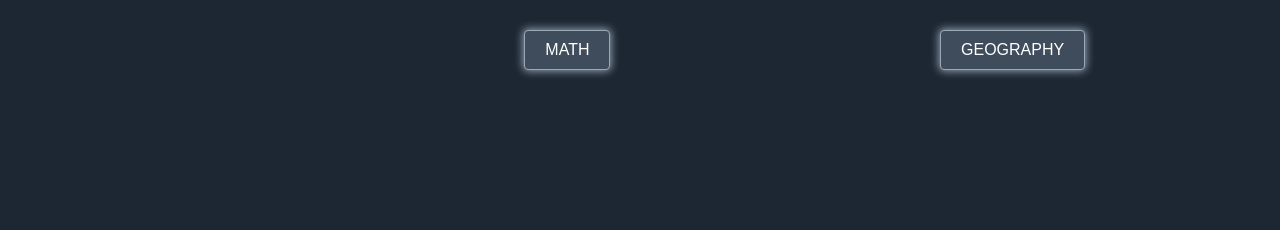
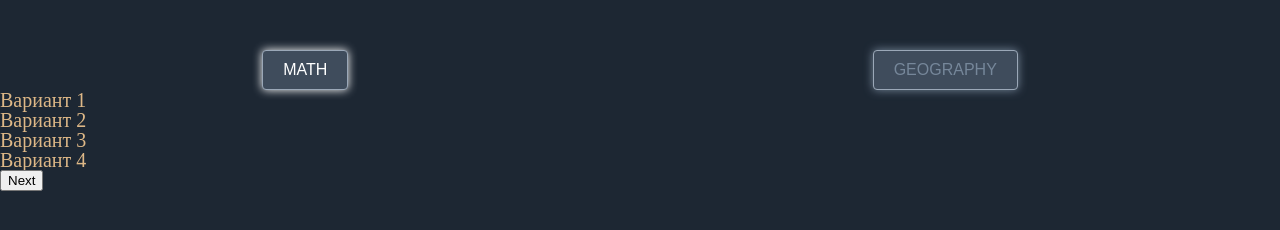
Before and after one commit to maximpypko/Quiz, a website: page index.html in a window 1280 px wide. Both pictures are taken after a click on the button "MATH". Drawn offline with nearby package versions, Linux system fonts and the light colour scheme.

Commit message:
delete method getRandomNumberArr,rename method getTopicName(getTopicQuestions), create method renderTopic

```diff
--- a/index.html
+++ b/index.html
@@ -15,10 +15,11 @@
 
 <body>
     <div class="container">
-        <nav class="topics">
+        <header class="topics">
             <button type="button" class="topics__item">Math</button>
             <button type="button" class="topics__item">Geography</button>
-        </nav>
+        </header>
+        <main class="questions"></main>
     </div>
 </body>
 
--- a/js/index.js
+++ b/js/index.js
@@ -1,37 +1,85 @@
 const questions = {
     math: [
         {
+            option1: 'Вариант 1',
+            option2: 'Вариант 2',
+            option3: 'Вариант 3',
+            option4: 'Вариант 4',
             question:'math1?',
-            option1: 'q1',
-            option2: 'qq1',
-            option3: 'qqq1',
-            option4: 'qqqq1',
             correctAnswer: 'qq1'
         },
         {
+            option1: 'Вариант 21',
+            option2: 'Вариант 22',
+            option3: 'Вариант 23',
+            option4: 'Вариант 24',
             question:'math2?',
-            option1: 'q2',
-            option2: 'qq2',
-            option3: 'qqq2',
-            option4: 'qqqq2',
             correctAnswer: 'qq2'
         },
         {
+            option1: 'Вариант 31',
+            option2: 'Вариант 32',
+            option3: 'Вариант 33',
+            option4: 'Вариант 34',
             question:'math3?',
-            option1: 'q3',
-            option2: 'qq3',
-            option3: 'qqq3',
-            option4: 'qqqq3',
+            correctAnswer: 'qqq3'
+        },
+        {
+            option1: 'Вариант 41',
+            option2: 'Вариант 42',
+            option3: 'Вариант 43',
+            option4: 'Вариант 44',
+            question:'math3?',
+            correctAnswer: 'qqq3'
+        },
+        {
+            option1: 'Вариант 51',
+            option2: 'Вариант 52',
+            option3: 'Вариант 53',
+            option4: 'Вариант 54',
+            question:'math3?',
+            correctAnswer: 'qqq3'
+        },
+        {
+            option1: 'Вариант 61',
+            option2: 'Вариант 62',
+            option3: 'Вариант 63',
+            option4: 'Вариант 64',
+            question:'math3?',
             correctAnswer: 'qqq3'
         },
     ],
     geography: [
         {
-            question:'geography?',
             option1: 'q',
             option2: 'qq',
             option3: 'qqq',
             option4: 'qqqq',
+            question:'geography?',
+            correctAnswer: 'qqqqqqqqqqq'
+        },
+        {
+            option1: 'q',
+            option2: 'qq',
+            option3: 'qqq',
+            option4: 'qqqq',
+            question:'geography?',
+            correctAnswer: 'qqqqqqqqqqq'
+        },
+        {
+            option1: 'q',
+            option2: 'qq',
+            option3: 'qqq',
+            option4: 'qqqq',
+            question:'geography?',
+            correctAnswer: 'qqqqqqqqqqq'
+        },
+        {
+            option1: 'q',
+            option2: 'qq',
+            option3: 'qqq',
+            option4: 'qqqq',
+            question:'geography?',
             correctAnswer: 'qqqqqqqqqqq'
         },
     ],
@@ -40,41 +88,55 @@ const questions = {
 class Quiz {
     $topicsContainer = document.querySelector('.topics')
 
+
     constructor(questions) {
         this.questions = questions;
-        this.getTopicName()
+        this.getTopicQuestions()
     }
 
-    getTopicName() {
+    getTopicQuestions() {
         this.$topicsContainer.addEventListener('click', e => {
-            const topicName = e.target.textContent.toLowerCase();
-            this.renderTopic(this.questions[topicName]);
+            if (e.target.tagName === 'BUTTON' &&
+                this.$topicsContainer.nextElementSibling.childNodes.length === 0) {
+
+                const activeElement = document.querySelector('#topics__item--activ')
+                activeElement ? activeElement.id = '' : e.target.id = 'topics__item--activ';
+
+                const topicName = e.target.textContent.toLowerCase();
+                this.renderTopic(this.questions[topicName]);
+            }
         })
     }
 
-    getRandomNumberArr(quantityNumber) {
-        let arrNumber = [];
-        do {
-            const num = Math.floor(Math.random() * quantityNumber);
-            arrNumber.push(num);
-            arrNumber = arrNumber.filter((item, index) => {
-                return arrNumber.indexOf(item) === index;
-            });
-        } while (arrNumber.length < quantityNumber);
+    renderTopic(topicQuestion, count = 0) {
+        const $QuestionsContainer = document.querySelector('.questions');
+        const $QuestionsList = document.createElement('ul');
+        $QuestionsList.classList.add('questions__list');
 
-        return arrNumber;
-    }
+            for (let index = 1; index < 5; index++) {
 
-    renderTopic(topic) {
+            const $QuestionsItem = document.createElement('li');
+            $QuestionsItem.classList.add('questions__item');
+            const optionNumber = 'option' + (index);
+            $QuestionsItem.textContent = topicQuestion[count][optionNumber];
+            $QuestionsList.append($QuestionsItem);
+        }
 
-        const arrNumber = this.getRandomNumberArr(topic.length)
+        $QuestionsContainer.append($QuestionsList);
 
-        this.$topicsContainer.insertAdjacentHTML('afterbegin',
-            `<ul>
-                <li></li>
-            </ul>
-        `)
+        $QuestionsContainer.insertAdjacentHTML('beforeend',
+            `<button class = 'questions__next'>Next</button>`)
+        const $ButtonNext = document.querySelector('.questions__next');
 
+        $ButtonNext.addEventListener('click', () => {
+            if (count < topicQuestion.length - 1) {
+                $QuestionsList.remove()
+                $ButtonNext.remove()
+                this.renderTopic(topicQuestion, ++count)
+            } else {
+                return
+            }
+        })
     }
 }
 
--- a/styles/style.scss
+++ b/styles/style.scss
@@ -17,23 +17,31 @@ body {
 .topics {
     display: flex;
     justify-content: space-around;
-    padding: 3rem;
+    margin-top: 5rem;
 
     .topics__item {
-        border: 1px solid #9BA8B8;
         padding: 1rem 2rem;
         font-size: 1.6rem;
         text-transform: uppercase;
+        border: 1px solid #9BA8B8;
         border-radius: .4rem;
-        color: white;
+        color: #76879A;
         background:#3F4C5C;
-        box-shadow: 0 0 8px 1px #9BA8B8;
+        box-shadow: 0 0 1rem 0  #76879A;
         transition: all .3s ease;
         cursor: pointer;
-
         &:hover {
-            background:#485565;
-            box-shadow: 0 0 8px 2px #9BA8B8;
+            box-shadow: 0 0 1rem 0 white;
+            color: white;
         }
     }
+    #topics__item--activ {
+        box-shadow: 0 0 1rem 0 white;
+        color: white;
+    }
 }
+
+.questions__item {
+    color: burlywood;
+    font-size: 2rem;
+}
```
Also changed, not shown: styles/style.css, 1 other file.
